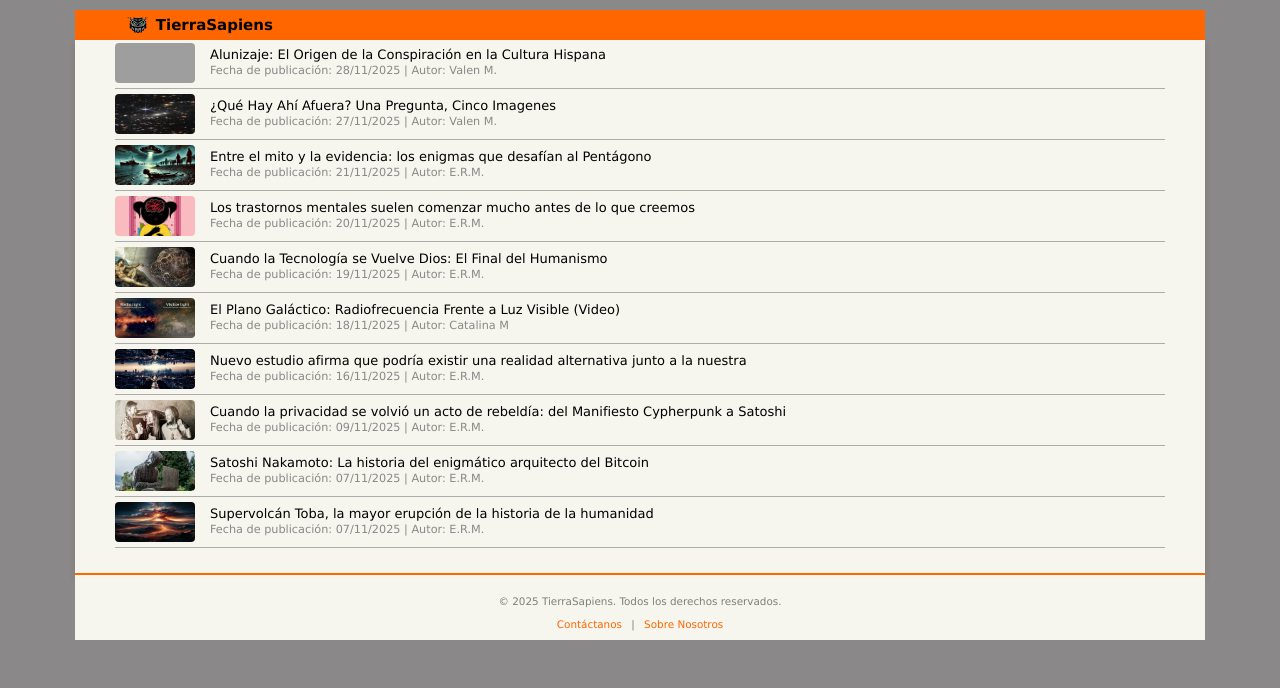
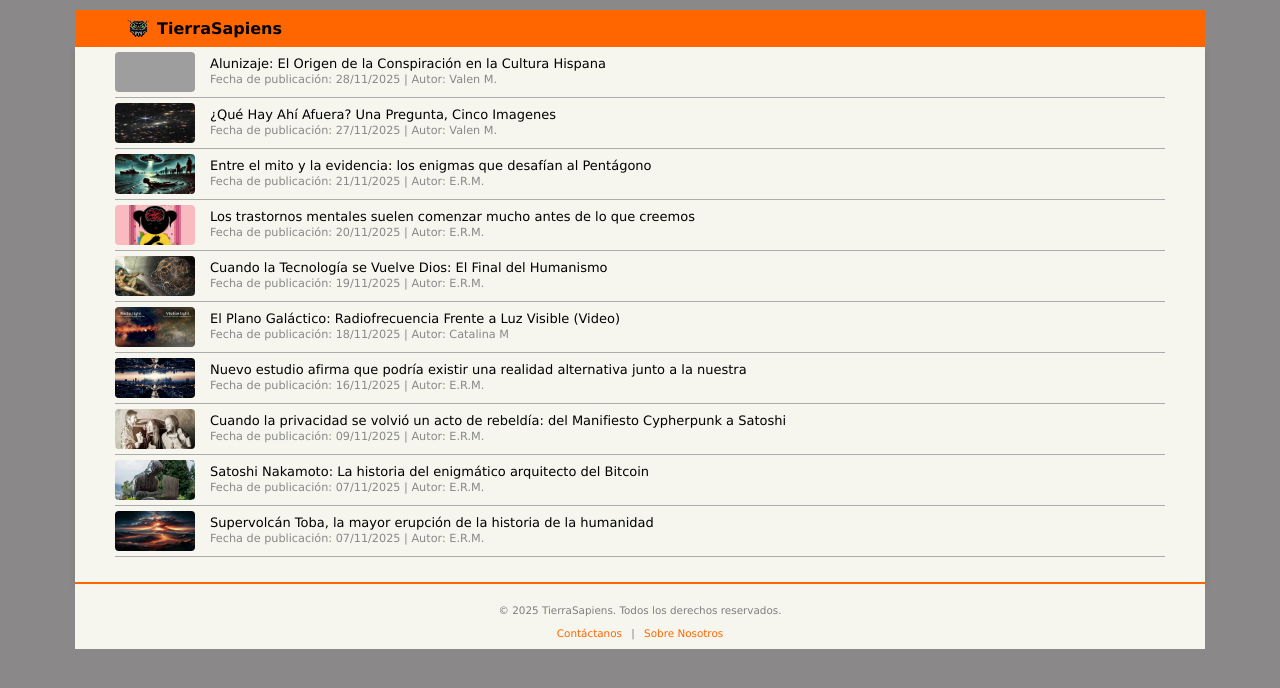
Before and after one commit to TierraSapiens/RealidadAlterna, a Jekyll site: the page built from index.md, in a window 1280 px wide. Shown: the top 688 px of the page. Built offline with Jekyll 4.4.1, drawn with Linux system fonts in a browser that asks for light colours; grey boxes are pictures that could not be loaded.

Commit message:
modificar

```diff
--- a/assets/css/style.css
+++ b/assets/css/style.css
@@ -16,8 +16,8 @@ main {
     background-color: #f6f6ef;     /*Fondo Blanco para el contenido*/
     max-width: 1050px;               /*Limita el ancho del CONTENEDOR*/
     margin: 0px auto;                /*MUEVE el CONTENEDOR blanco hacia arriba o abajo*/
-    padding: 1px 40px 20px 40px;     /*1050(contenido)+40\text-px(izquierda)+40\text-px(derecha)={1130\text-px*/
-    border-radius: 0px;              /*opcion: usar: border-top-left-radius: 8px; o border-top-right-radius: 8px;*/
+    padding: 3px 40px 20px 40px;     /*3px separacion primer titulo inicio de barra naranja*/
+    border-radius: 0px;     /*opcion: usar: border-top-left-radius: 8px; o border-top-right-radius: 8px;*/
     box-shadow: 0 4px 8px rgba(70, 3, 3, 0.1);
 }
 
@@ -29,7 +29,7 @@ main {
     margin-right: auto;     /*Asegura que el 'auto' no interfiera con el margin-top*/
     /* margin: 0 auto;      /*Pega la barra arriba de la pantalla*/
     background: #ff6600;
-    padding: 5px 0;         /*BARRA 5px Arriba o Abajo y 0; es Derecha o Izquierda*/
+    padding: 8px 0;         /*BARRA 8px GROSOR Arriba/Abajo y 0; es Derecha o Izquierda*/
 }
     /*(Opcional)Redondea SOLO las esquinas de arriba del todo */
     /*border-top-left-radius: 8px; /* O el valor que uses en main */
@@ -50,14 +50,14 @@ main {
 .logo {
     display: flex;
     align-items: center;
-    font-size: 15px;        /*Tamaño nombre "TierraSapiens*/
+    font-size: 16px;        /*Tamaño nombre "TierraSapiens*/
     color: black;
     text-decoration: none;
     font-weight: bold;
 }
 
 .header-logo {
-    height: 20px;   /*TAMAÑO logo Buho*/
+    height: 21px;   /*TAMAÑO logo Buho*/
     margin-right: 5px;  /*Margen Derecho*/
 }
 
@@ -389,12 +389,11 @@ footer {
 
 /* CENTRADO CLÁSICO Y FUNCIONAL PARA ELEMENTOS DE BLOQUE */
     position: static; /* Desactiva cualquier posición relativa/absoluta */
-    margin-left: 20px !important; /* Centrado horizontal */
+    margin-left: 20px !important; /*CENTRADO MANUAL Izquierda publicacion e imagen */
     margin-right: auto !important;
     margin-top: 0 !important;
     margin-bottom: 0 !important;
 
-    /* ELIMINA LAS LÍNEAS 'left' y 'transform' */
 }
 /*TÍTULO PRINCIPAL (H1)*/
 .post-content h1 {
@@ -441,13 +440,13 @@ footer {
 
 /*VIDEOS (Estilos para el reproductor)*/
 .post-content video {
-    max-width: 700px !important; /* Mismo ancho tope que tus imágenes */
-    width: 100%;                 /* Se adapta en móviles */
+    max-width: 700px !important;    /* Mismo ancho tope que tus imágenes */
+    width: 100%;                    /*Se adapta en móviles */
     height: auto;
-    display: block;              /* Para que respete los márgenes */
-    margin: 20px auto;           /* Centrado horizontal */
-    border-radius: 4px;          /* Bordes redondeados estéticos */
-    background-color: #000;      /* Fondo negro elegante mientras carga */
+    display: block;                 /*Para que respete los márgenes*/
+    margin: 20px auto;              /*Centrado horizontal */
+    border-radius: 4px;             /*Bordes redondeados estéticos */
+    background-color: #000;       /*Fondo negro elegante mientras carga */
     box-shadow: 0 4px 8px rgba(0,0,0,0.2); /* Sombra suave */
 }
 
```
